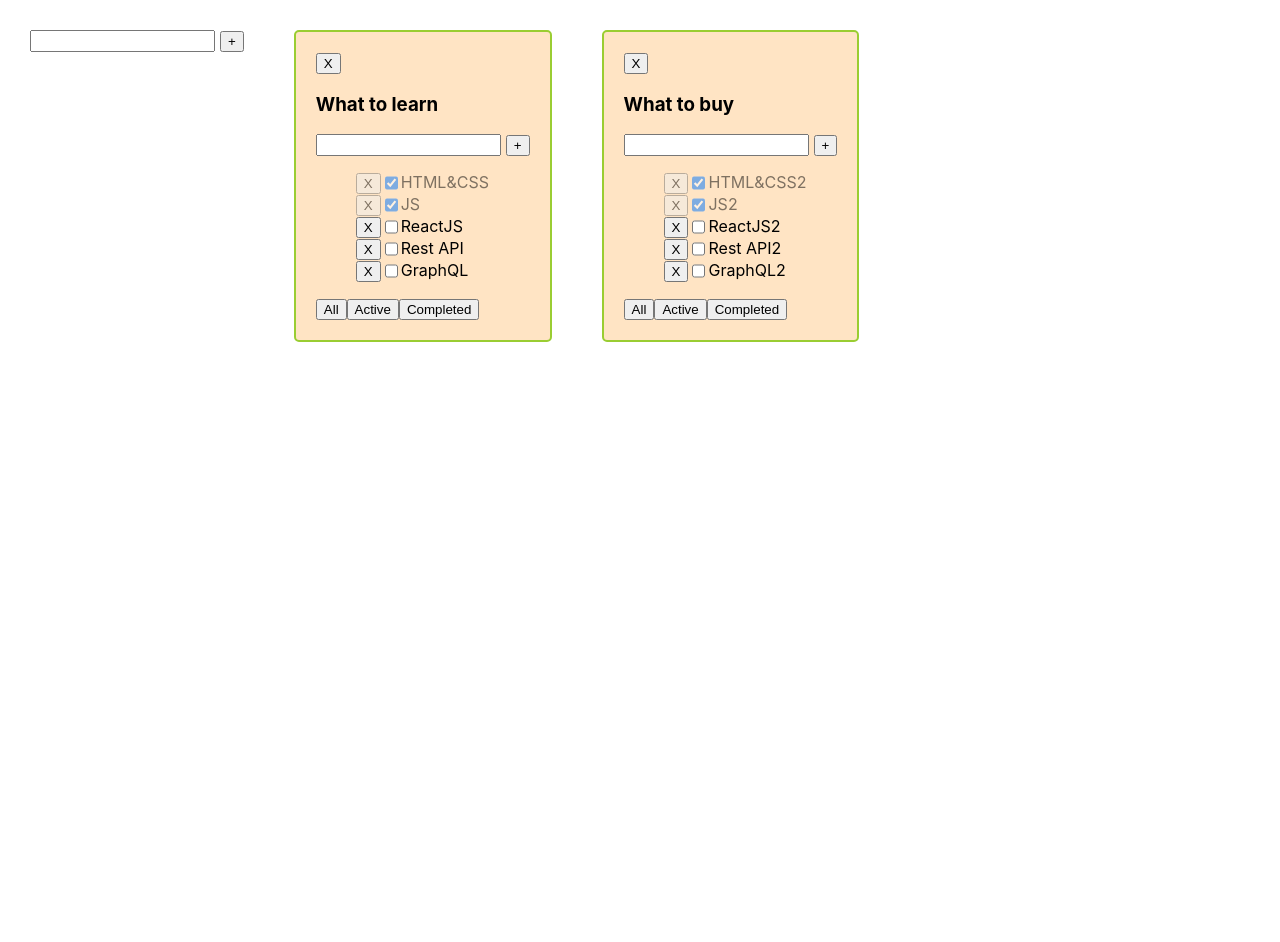
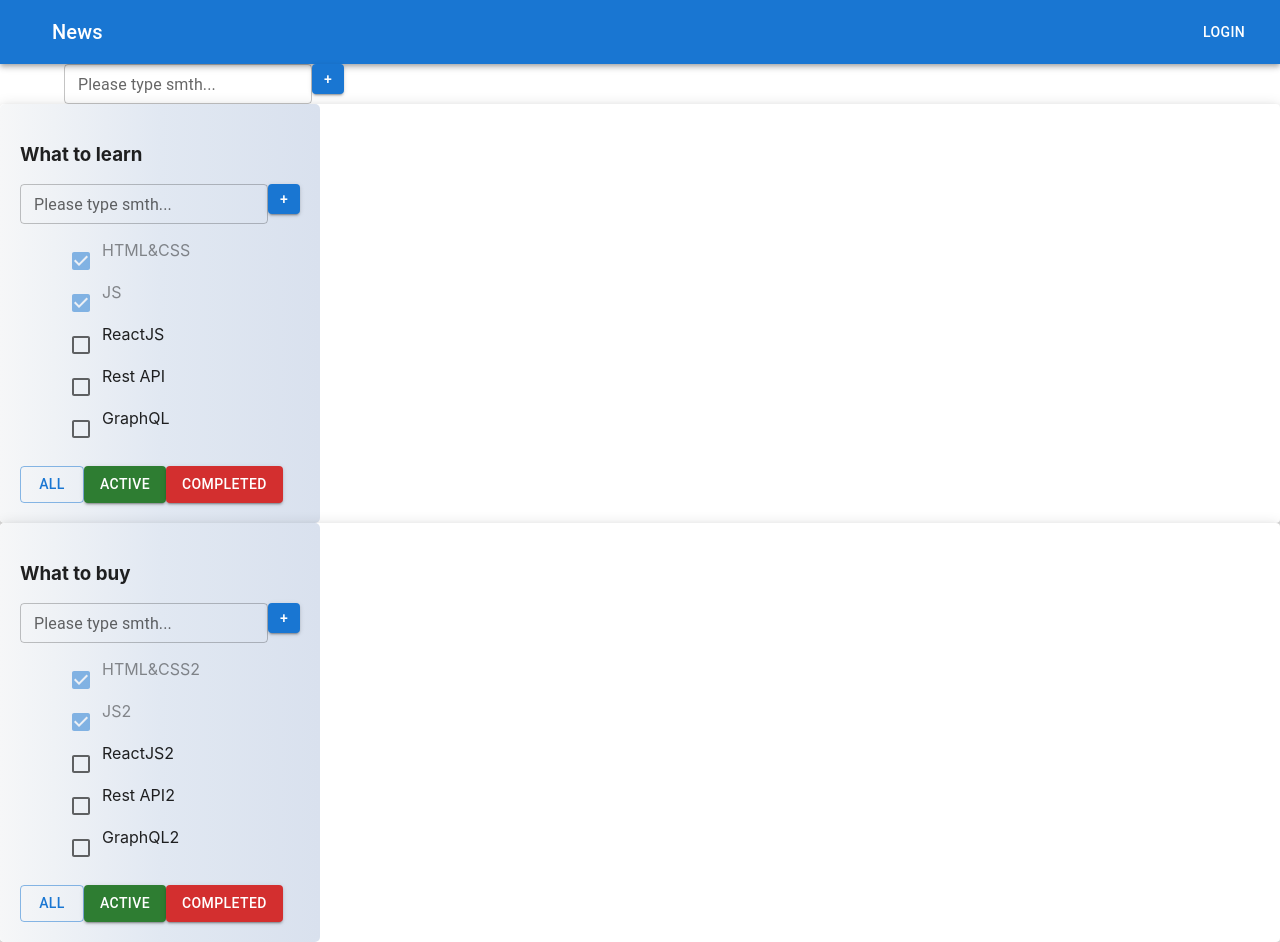
Before and after one commit to Diana-Balaban98/TaskMaster_Pro, a React (Create React App) app: page / in a window 1280 px wide. Before the commit the page ends 800 px from the top, so only its background shows below. Built offline with nearby package versions, Linux system fonts and the light colour scheme.

Commit message:
use MaterialUI for design app

```diff
--- a/src/App.css
+++ b/src/App.css
@@ -1,15 +1,13 @@
 .App {
-  padding: 30px;
-  display: flex;
+
 }
 
 .App > div {
-  margin-right: 50px;
+  /*margin-right: 50px;*/
 }
 
 .todolist {
-  background-color: bisque;
-  border: 2px solid yellowgreen;
+  background: linear-gradient(90deg, #f6f7f8,#e1e8f2,#d9e1ee);
   border-radius:  5px;
   padding: 20px;
 }
--- a/src/App.tsx
+++ b/src/App.tsx
@@ -1,8 +1,10 @@
 import React, {useState} from 'react';
 import './App.css';
-import {TaskType, Todolist} from "./TodoList";
+import {TaskType, Todolist} from "./components/TodoList/TodoList";
 import {v1} from "uuid"
-import {AddItemForm} from "./components/AddItemForm";
+import {AddItemForm} from "./components/AddItemForm/AddItemForm";
+import {ButtonAppBar} from "./components/ButtonAppBar/ButtonAppBar";
+import {Container, Grid, Paper} from "@mui/material";
 
 
 export type FilterValuesType = "all" | "completed" | "active"
@@ -18,16 +20,6 @@ type TaskAssocType = {
 }
 
 const App = () => {
-
-    const addTasks = (todolistId: string, title: string) => {
-        let newTask = {id: v1(), title: title, isDone: false};
-        setTasks({...tasks, [todolistId]: [newTask, ...tasks[todolistId]]});
-    }
-
-    const removeTask = (todolistId: string, taskId: string) => {
-        setTasks({...tasks, [todolistId]: tasks[todolistId].filter(el => el.id !== taskId)});
-    }
-
     let todolistID1 = v1();
     let todolistID2 = v1();
 
@@ -52,6 +44,15 @@ const App = () => {
             {id: v1(), title: "GraphQL2", isDone: false},
         ]
     });
+
+    const addTasks = (todolistId: string, title: string) => {
+        let newTask = {id: v1(), title: title, isDone: false};
+        setTasks({...tasks, [todolistId]: [newTask, ...tasks[todolistId]]});
+    }
+
+    const removeTask = (todolistId: string, taskId: string) => {
+        setTasks({...tasks, [todolistId]: tasks[todolistId].filter(el => el.id !== taskId)});
+    }
 
     const updateTask = (todolistId: string, taskId: string, updateTitle: string) => {
         setTasks({
@@ -92,10 +93,7 @@ const App = () => {
         });
     }
 
-    return (
-        <div className="App">
-            <AddItemForm callBack={addTodolist}/>
-            {todolists.map(el => {
+    const todos =   todolists.map(el => {
             let taskForTodolist = tasks[el.id];
 
             if (el.filter === "completed") {
@@ -106,7 +104,10 @@ const App = () => {
                 taskForTodolist = tasks[el.id].filter(t => t.isDone === false);
             }
 
-                return <Todolist
+            return <Grid item>
+                <Paper elevation={5}>
+                    <div style={{display: "flex"}}>
+                        <Todolist
                             key={el.id}
                             todolistId={el.id}
                             title={el.title}
@@ -120,7 +121,22 @@ const App = () => {
                             updateTask={updateTask}
                             updateTodolist={updateTodolist}
                         />
-            })}
+                    </div>
+                </Paper>
+            </Grid>
+        })
+
+    return (
+        <div className="App">
+            <ButtonAppBar/>
+            <div style={{display: "flex", flexDirection: "column"}}>
+                <Container fixed>
+                    <Grid container>
+                        <AddItemForm callBack={addTodolist}/>
+                    </Grid>
+                </Container>
+                {todos}
+            </div>
         </div>
     );
 }
--- a/src/components/AddItemForm.tsx
+++ /dev/null
@@ -1,47 +0,0 @@
-import React, {ChangeEvent, useState} from 'react';
-import s from "../Todolist.module.css";
-import {Button} from "./Button";
-
-
-type AddItemFormPropsType = {
-    callBack: (title: string) => void
-}
-
-export const AddItemForm = (props: AddItemFormPropsType) => {
-    const [newTask, setNewTask] = useState<string>("")
-    const [error, setError] = useState<string | boolean>("")
-
-
-    const onClickHandler = () => {
-        if (newTask.trim() !== "") {
-            props.callBack(newTask.trim())
-            setNewTask("")
-        } else {
-            setError("Title is required")
-        }
-    }
-
-    const onChangeInputHandler = (event: ChangeEvent<HTMLInputElement>) => {
-        setError(false)
-        setNewTask(event.currentTarget.value)
-    }
-
-
-    const onKeyPressHandler = (event: React.KeyboardEvent<HTMLInputElement>) => {
-        if (event.key === "Enter") {
-            onClickHandler()
-        }
-    }
-
-
-    return (
-        <div>
-            <div style={{display: "flex"}}>
-                <input className={error ? s.error : ""} style={{marginRight: "5px"}} value={newTask}
-                       onChange={onChangeInputHandler} onKeyPress={onKeyPressHandler}/>
-                <Button name={"+"} callBack={onClickHandler}/>
-            </div>
-            {error && <div className={s.errorMessage}>{error}</div>}
-        </div>
-    );
-};
--- /dev/null
+++ b/src/components/AddItemForm/AddItemForm.tsx
@@ -0,0 +1,64 @@
+import React, {ChangeEvent, useState} from 'react';
+import s from "../TodoList/Todolist.module.css";
+import {Button} from '@mui/material'
+import TextField from '@mui/material/TextField';
+
+
+type AddItemFormPropsType = {
+    callBack: (title: string) => void
+}
+
+export const AddItemForm = (props: AddItemFormPropsType) => {
+    const [newTask, setNewTask] = useState<string>("")
+    const [error, setError] = useState<string | boolean>("")
+
+
+    const onClickHandler = () => {
+        if (newTask.trim() !== "") {
+            props.callBack(newTask.trim())
+            setNewTask("")
+        } else {
+            setError("Title is required")
+        }
+    }
+
+    const onChangeInputHandler = (event: ChangeEvent<HTMLInputElement>) => {
+        setError(false)
+        setNewTask(event.currentTarget.value)
+    }
+
+
+    const onKeyPressHandler = (event: React.KeyboardEvent<HTMLInputElement>) => {
+        if (event.key === "Enter") {
+            onClickHandler()
+        }
+    }
+
+    const buttonStyles={
+        maxWidth: '30px',
+        maxHeight: '30px',
+        minWidth: '30px',
+        minHeight: '30px',
+    }
+
+    return (
+        <div>
+            <div style={{display: "flex"}}>
+                <TextField
+                    error={!!error}
+                    value={newTask}
+                    id="outlined-basic"
+                    label={error ? "Title is required" : "Please type smth..."}
+                    variant="outlined"
+                    size='small'
+                    onChange={onChangeInputHandler}
+                    onKeyPress={onKeyPressHandler}
+                />
+                {/*<input className={error ? s.error : ""} style={{marginRight: "5px"}} value={newTask}*/}
+                {/*       onChange={onChangeInputHandler} onKeyPress={onKeyPressHandler}/>*/}
+                {/*<SuperButton name={"+"} callBack={onClickHandler}/>*/}
+                <Button style={buttonStyles} onClick={onClickHandler} variant="contained">+</Button>
+            </div>
+        </div>
+    );
+};
--- /dev/null
+++ b/src/components/ButtonAppBar/ButtonAppBar.tsx
@@ -0,0 +1,26 @@
+import {AppBar, Box, Button, IconButton, Typography, Toolbar} from "@mui/material";
+// import MenuIcon from "@mui/icons-material";
+
+export function ButtonAppBar() {
+    return (
+        <Box sx={{ flexGrow: 1 }}>
+            <AppBar position="static">
+                <Toolbar>
+                    <IconButton
+                        size="large"
+                        edge="start"
+                        color="inherit"
+                        aria-label="menu"
+                        sx={{ mr: 2 }}
+                    >
+                        {/*<MenuIcon />*/}
+                    </IconButton>
+                    <Typography variant="h6" component="div" sx={{ flexGrow: 1 }}>
+                        News
+                    </Typography>
+                    <Button color="inherit">Login</Button>
+                </Toolbar>
+            </AppBar>
+        </Box>
+    );
+}
--- a/src/components/Button.tsx
+++ b/src/components/SuperButton/SuperButton.tsx
@@ -6,7 +6,7 @@ type ButtonPropsType = {
     className?: string
 }
 
-export const Button = (props: ButtonPropsType) => {
+export const SuperButton = (props: ButtonPropsType) => {
     const onClickHandler = () => {
         props.callBack()
     }
--- a/src/TodoList.tsx
+++ b/src/components/TodoList/TodoList.tsx
@@ -1,9 +1,12 @@
 import React, {ChangeEvent, useState} from "react";
-import {FilterValuesType} from "./App";
-import {Button} from "./components/Button";
+import {FilterValuesType} from "../../App";
 import s from "./Todolist.module.css"
-import {AddItemForm} from "./components/AddItemForm";
-import {EditableSpan} from "./components/EditableSpan";
+import {AddItemForm} from "../AddItemForm/AddItemForm";
+import {EditableSpan} from "../../EditableSpan/EditableSpan";
+import {Button} from '@mui/material'
+import Checkbox from '@mui/material/Checkbox';
+
+
 
 
 export type TaskType = {
@@ -55,9 +58,8 @@ export const Todolist = ({
     const mappedTasks = tasks.map((task, index) => {
 
         return <li className={task.isDone ? s.isDone : ""} style={{display: "flex"}} key={index}>
-            <Button name={"X"} callBack={() => removeTaskHandler(task.id)}/>
-            <input type="checkbox" checked={task.isDone}
-                   onChange={(e) => changeStatusHandler(e, task.id)}/>
+            {/*<SuperButton name={"X"} callBack={() => removeTaskHandler(task.id)}/>*/}
+            <Checkbox onChange={(e) => changeStatusHandler(e, task.id)} checked={task.isDone}  />
             {/*<span>{task.title}</span>*/}
             <EditableSpan oldTitle={task.title}
                           callBack={(updateTitle: string) => updateTaskHandler(task.id, updateTitle)}/>
@@ -84,7 +86,10 @@ export const Todolist = ({
 
     return (
         <div className="todolist">
-            <button onClick={removeTodolistHandler}>X</button>
+            {/*<button onClick={removeTodolistHandler}>X</button>*/}
+            {/*<IconButton aria-label="delete" onClick={removeTodolistHandler}>*/}
+            {/*    <Delete />*/}
+            {/*</IconButton>*/}
             <h3>
                 <EditableSpan oldTitle={title} callBack={updateTodolistHandler}/>
             </h3>
@@ -97,12 +102,15 @@ export const Todolist = ({
                 }
             </ul>
             <div style={{display: "flex"}}>
-                <Button className={buttonName === "all" ? s.activeFilter : ""} name="All"
-                        callBack={() => removeHandler("all")}/>
-                <Button className={buttonName === "active" ? s.activeFilter : ""} name="Active"
-                        callBack={() => removeHandler("active")}/>
-                <Button className={buttonName === "completed" ? s.activeFilter : ""} name="Completed"
-                        callBack={() => removeHandler("completed")}/>
+                <Button variant={buttonName === 'all' ? "outlined":"contained"} color='primary' onClick={() => removeHandler("all")}>All</Button>
+                <Button variant={buttonName === 'active' ? "outlined":"contained"} color='success' onClick={() => removeHandler("active")}>Active</Button>
+                <Button variant={buttonName === 'completed' ? "outlined":"contained"} color='error' onClick={() => removeHandler("completed")}>Completed</Button>
+                {/*<SuperButton className={buttonName === "all" ? s.activeFilter : ""} name="All"*/}
+                {/*        callBack={() => removeHandler("all")}/>*/}
+                {/*<SuperButton className={buttonName === "active" ? s.activeFilter : ""} name="Active"*/}
+                {/*        callBack={() => removeHandler("active")}/>*/}
+                {/*<SuperButton className={buttonName === "completed" ? s.activeFilter : ""} name="Completed"*/}
+                {/*        callBack={() => removeHandler("completed")}/>*/}
             </div>
         </div>
     )
```
Also changed, not shown: package.json (+7 -1 lines), src/EditableSpan/EditableSpan.tsx (renamed from src/components/EditableSpan.tsx), src/components/TodoList/Todolist.module.css (renamed from src/Todolist.module.css), 1 other file (tests, documents, lock files or other folders). Lines whose indentation alone changed are shown as unchanged.
